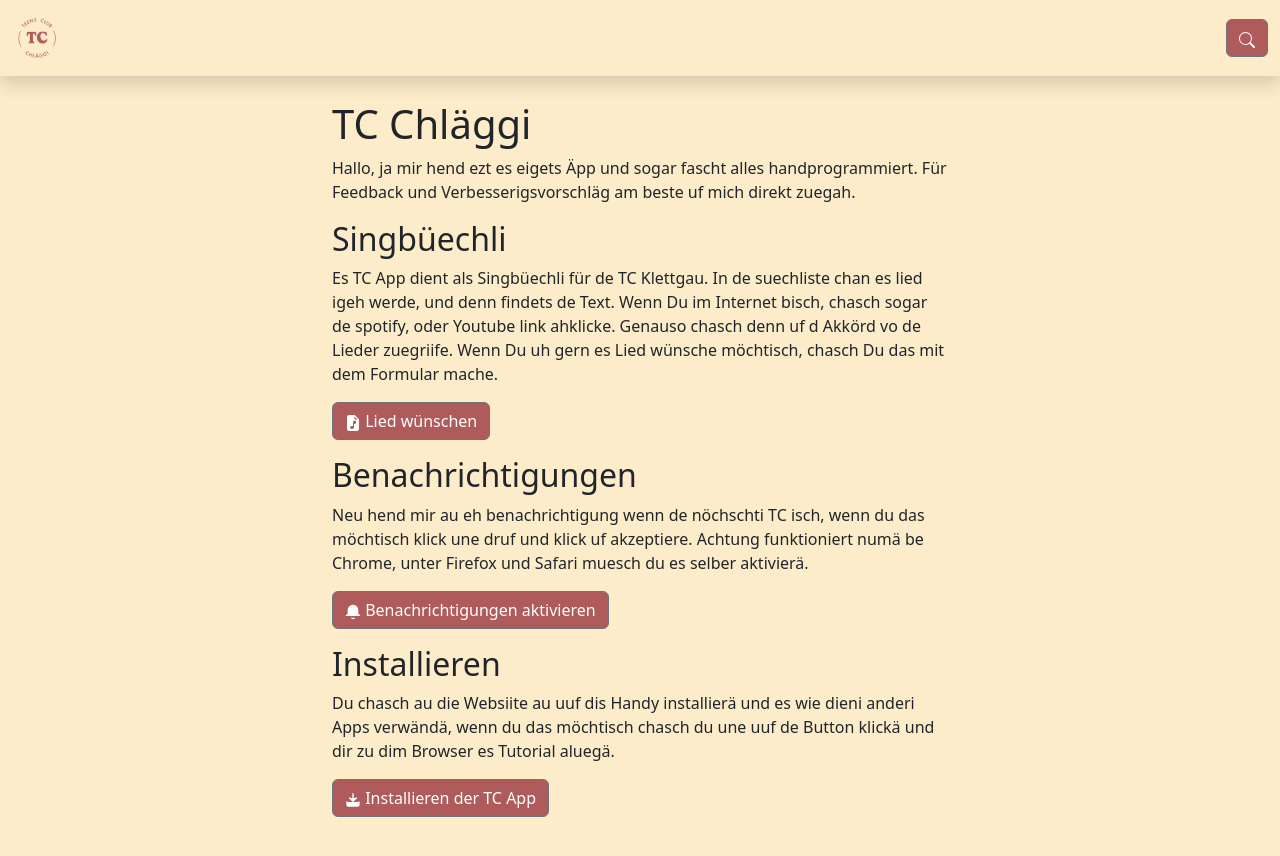
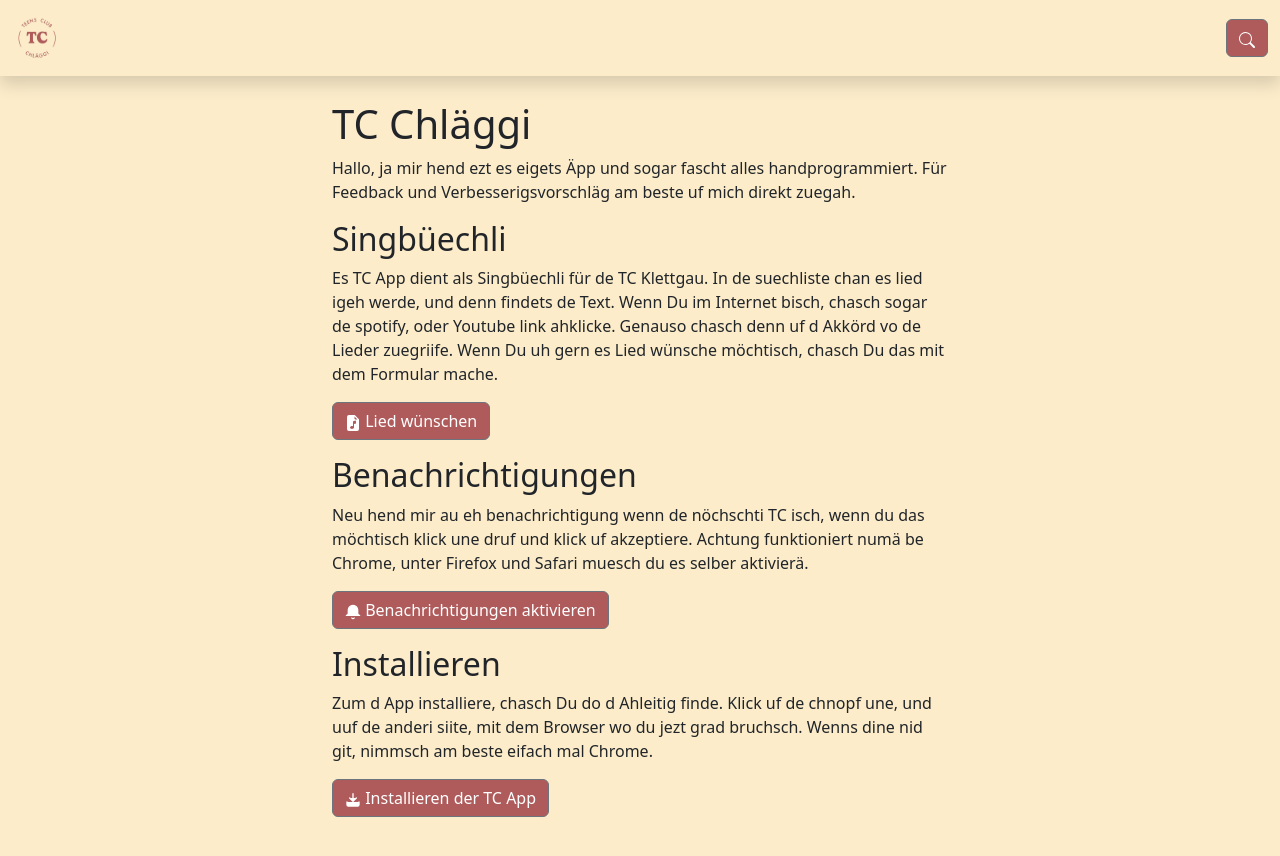
Before and after one commit to Soraxem/song-dist, a Jekyll site: the page built from index.md, in a window 1280 px wide. Shown: the top 856 px of the page. Built offline with Jekyll 4.4.1, drawn with Linux system fonts in a browser that asks for light colours.

Commit message:
changed the index a little to make it look better

```diff
--- a/index.md
+++ b/index.md
@@ -28,7 +28,7 @@ Neu hend mir au eh benachrichtigung wenn de nöchschti TC isch, wenn du das möc
 </p>
 
 ## Installieren
-Du chasch au die Websiite au uuf dis Handy installierä und es wie dieni anderi Apps verwändä, wenn du das möchtisch chasch du une uuf de Button klickä und dir zu dim Browser es Tutorial aluegä.
+Zum d App installiere, chasch Du do d Ahleitig finde. Klick uf de chnopf une, und uuf de anderi siite, mit dem Browser wo du jezt grad bruchsch. Wenns dine nid git, nimmsch am beste eifach mal Chrome.
 
 
 <a href="./install" class="btn btn-secondary" target="_blank">
```
